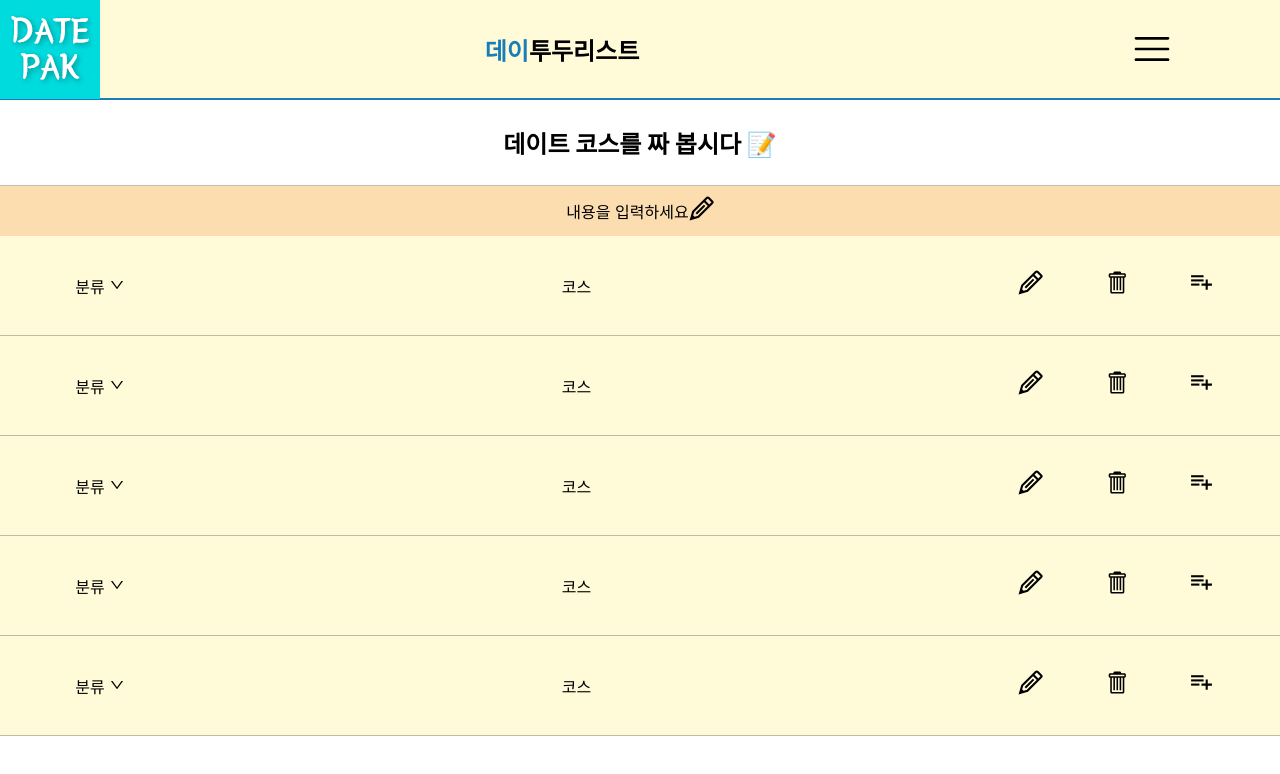
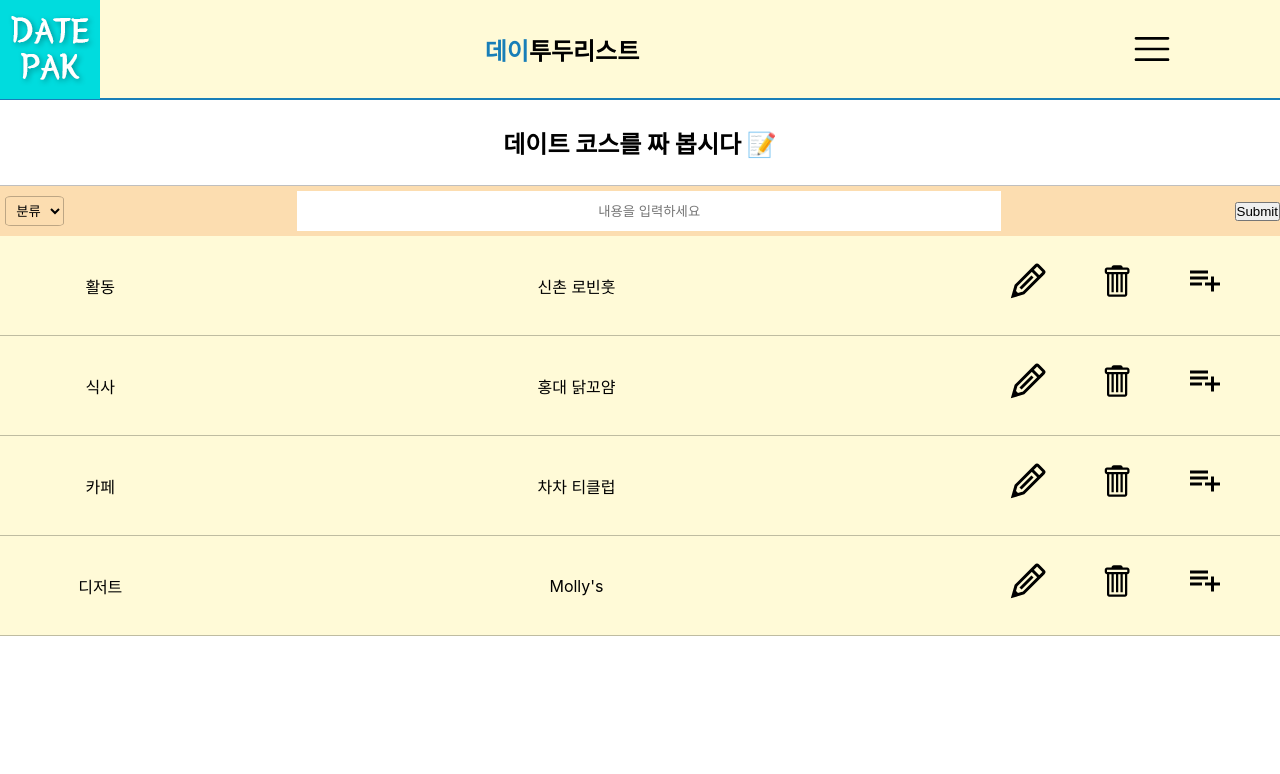
Before and after one commit to Earlssu/fe-sprint-date-todo-list, a React (Create React App) app: page / in a window 1280 px wide. Shown: the top 774 px of the page. Built offline with nearby package versions, Linux system fonts and the light colour scheme; the HTML template or start-up script is replaced by a standard one.

Commit message:
[Feat]기본 뼈대 구성

```diff
--- a/src/App.css
+++ b/src/App.css
@@ -78,10 +78,18 @@ a {
 
 .Main-Form {
   display: flex;
-  justify-content: center;
+  justify-content: space-between;
   align-items: center;
   height: 50px;
   background-color: #fcddb0;
+}
+
+.Main-Form select {
+  height: 60%;
+  margin-left: 5px;
+  border-radius: 10%;
+  background-color: transparent;
+  border: solid 1px rgba(0, 0, 0, 0.25);
 }
 
 .Main-List {
@@ -115,6 +123,16 @@ a {
 
 button {
   border: none;
+  font-size: 36px;
   background-color: transparent;
-  font-size: 25px;
 }
+
+button:hover {
+  cursor: pointer;
+}
+
+input[type="text"] {
+  border: none;
+  height: 40px;
+  width: 55%;
+}
--- a/src/App.js
+++ b/src/App.js
@@ -2,16 +2,53 @@ import { BrowserRouter as Router, Route, Routes } from "react-router-dom";
 import "./App.css";
 import Nav from "./Components/Nav";
 import Main from "./Components/Main";
+import { useState } from "react";
+import MyCourse from "./Components/MyCourse";
+import RandomCourse from "./Components/RandomCourse";
 
 function App() {
+  const dummyData = [
+    {
+      option: "활동",
+      todo: "신촌 로빈훗",
+    },
+    {
+      option: "식사",
+      todo: "홍대 닭꼬얌",
+    },
+    {
+      option: "카페",
+      todo: "차차 티클럽",
+    },
+    {
+      option: "디저트",
+      todo: "Molly's",
+    },
+  ];
+
+  const [dateOption, setDateOption] = useState("분류");
+  const [todoList, setTodoList] = useState(dummyData);
   return (
     <div>
       <Router>
         <Nav />
         <Routes>
-          <Route path="/" element={<Main />}></Route>
-          <Route path="/mycourse"></Route>
-          <Route path="/randomcourse"></Route>
+          <Route
+            path="/"
+            element={
+              <Main
+                todoList={todoList}
+                setTodoList={setTodoList}
+                dateOption={dateOption}
+                setDateOption={setDateOption}
+              />
+            }
+          ></Route>
+          <Route
+            path="/mycourse"
+            element={<MyCourse todoList={todoList} />}
+          ></Route>
+          <Route path="/randomcourse" element={<RandomCourse />}></Route>
         </Routes>
       </Router>
     </div>
--- a/src/Components/Main.jsx
+++ b/src/Components/Main.jsx
@@ -3,34 +3,69 @@ import { GoTrashcan } from "react-icons/go";
 import { GrEdit } from "react-icons/gr";
 import { CgPlayListAdd } from "react-icons/cg";
 
-export default function Main() {
+export default function Main({
+  dateOption,
+  setDateOption,
+  todoList,
+  setTodoList,
+}) {
   return (
     <div className="Main">
       <h2 className="Main-Guide">데이트 코스를 짜 봅시다 📝</h2>
-      <div className="Main-Form">
-        <div>내용을 입력하세요</div>
-        <button>
-          <GrEdit />
-        </button>
-      </div>
+      <MainForm
+        dateOption={dateOption}
+        setDateOption={setDateOption}
+        todoList={todoList}
+        setTodoList={setTodoList}
+      />
       <ul className="Main-List">
-        <ListItem />
-        <ListItem />
-        <ListItem />
-        <ListItem />
-        <ListItem />
+        {todoList.map((a, idx) => {
+          return <ListItem option={a.option} todo={a.todo} key={idx} />;
+        })}
       </ul>
     </div>
   );
 }
 
-function ListItem() {
+function MainForm({ dateOption, setDateOption, todoList, setTodoList }) {
+  const handleChange = (event) => {
+    setDateOption(event.target.value);
+  };
+
+  const handleSubmit = () => {
+    console.log("submitted!");
+  };
+  return (
+    <form className="Main-Form" onSubmit={handleSubmit}>
+      <select value={dateOption} onChange={handleChange}>
+        <option value="분류">분류</option>
+        <option value="활동">활동</option>
+        <option value="식사">식사</option>
+        <option value="카페">카페</option>
+        <option value="디저트">디저트</option>
+      </select>
+      <input type="text" placeholder="내용을 입력하세요"></input>
+      <input
+        type="submit"
+        value="Submit"
+        // InputProps={{
+        //   startAdornment: (
+        //     <InputAdornment position="start">
+        //       <GrEdit onClick={() => console.log("test")} />
+        //     </InputAdornment>
+        //   ),
+        // }}
+      ></input>
+    </form>
+  );
+}
+
+// 이후 해당 컴포넌트를 활용해 더미 데이터를 기반으로 랜더할 예정입니다.
+function ListItem({ option, todo }) {
   return (
     <li className="List-Item">
-      <div className="Item-Dropdown">
-        분류 <AiOutlineDown />{" "}
-      </div>
-      <div className="Item-Desc">코스</div>
+      <div className="Item-Dropdown">{option}</div>
+      <div className="Item-Desc">{todo}</div>
       <div className="Item-Buttons">
         <button>
           <GrEdit />
--- /dev/null
+++ b/src/Components/MyCourse.jsx
@@ -0,0 +1,4 @@
+export default function MyCourse({ todoList }) {
+  // console.log(todoList);
+  return <div>나의 데이트 코스</div>;
+}
--- /dev/null
+++ b/src/Components/RandomCourse.jsx
@@ -0,0 +1,3 @@
+export default function RandomCourse() {
+  return <div>랜덤 코스 추천</div>;
+}
```
